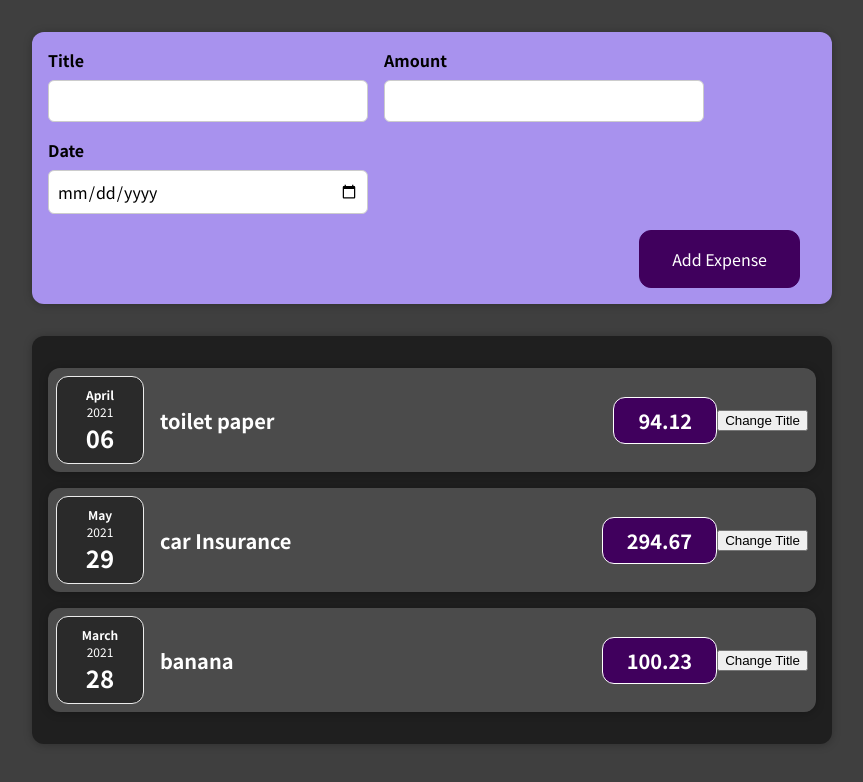
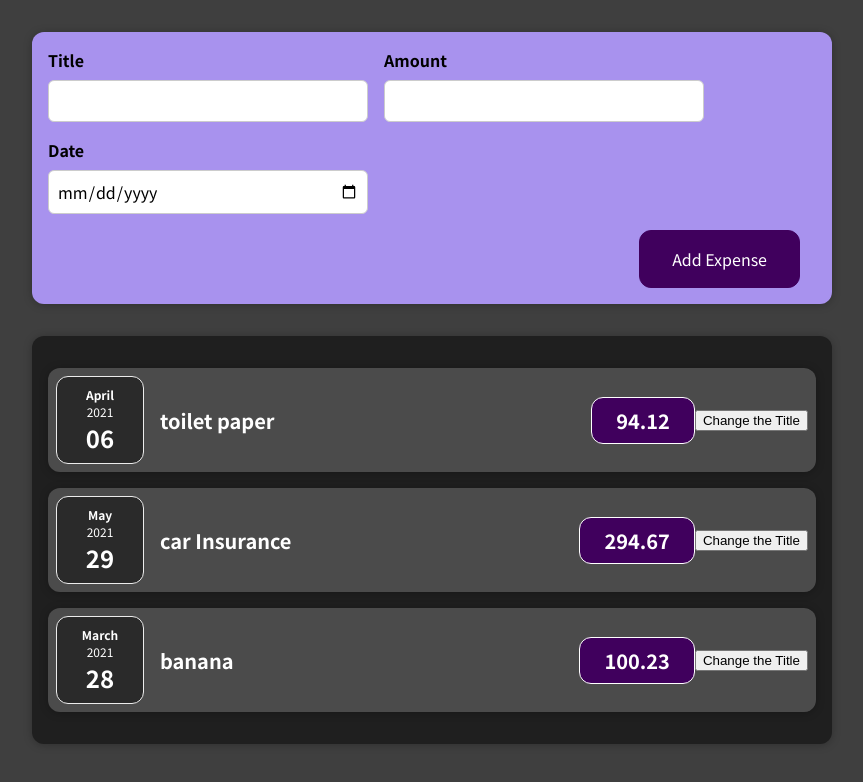
Before and after one commit to chelsey0527/react-guide, a React (Create React App) app: page / in a window 1280 px wide. Shown: the top 782 px of the page, without its empty margins (208-1071 px from the left). Built offline with nearby package versions, Linux system fonts and the light colour scheme.

Commit message:
remove folder

```diff
--- a/src/components/Expenses/ExpenseItem.js
+++ b/src/components/Expenses/ExpenseItem.js
@@ -20,7 +20,7 @@ function ExpenseItem(props) {
         <h2>{title}</h2>
         <div className="expense-item__price">{props.amount}</div>
       </div>
-      <button onClick={clickHandler}>Change Title</button>
+      <button onClick={clickHandler}>Change the Title</button>
     </Card>
   );
 }
```
